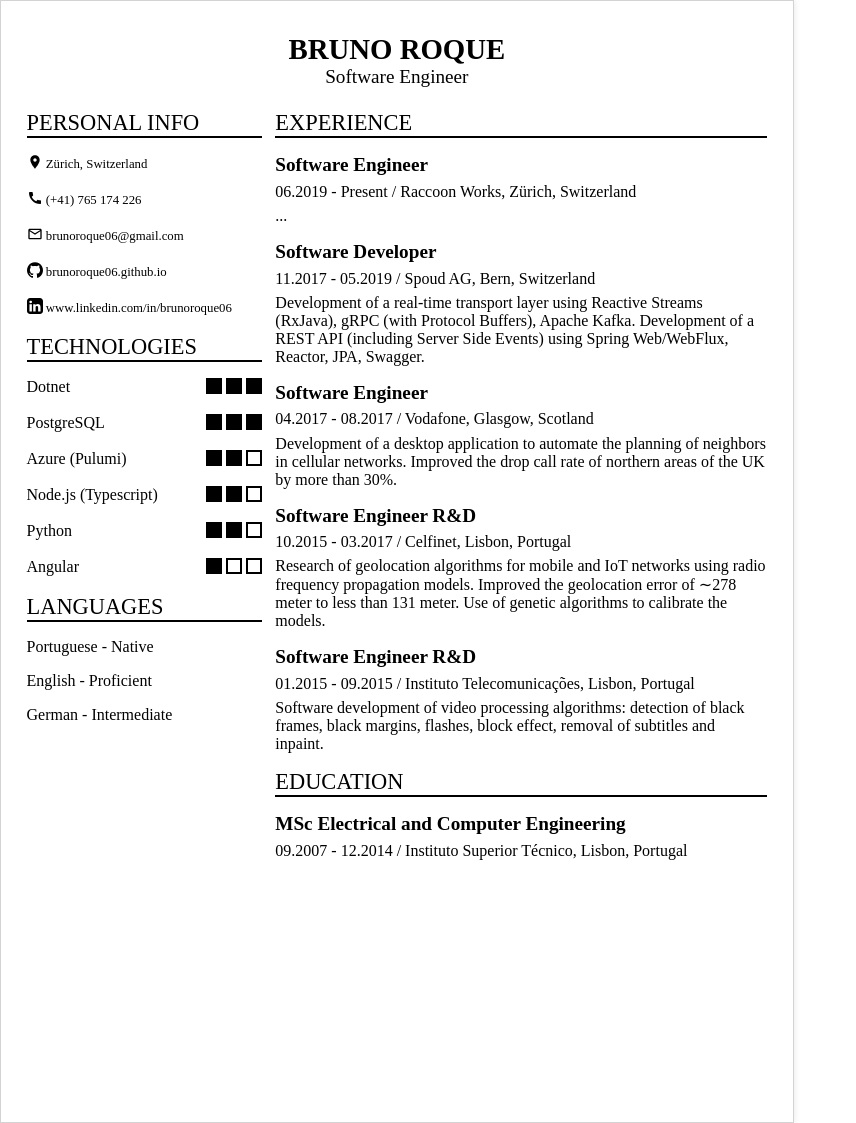
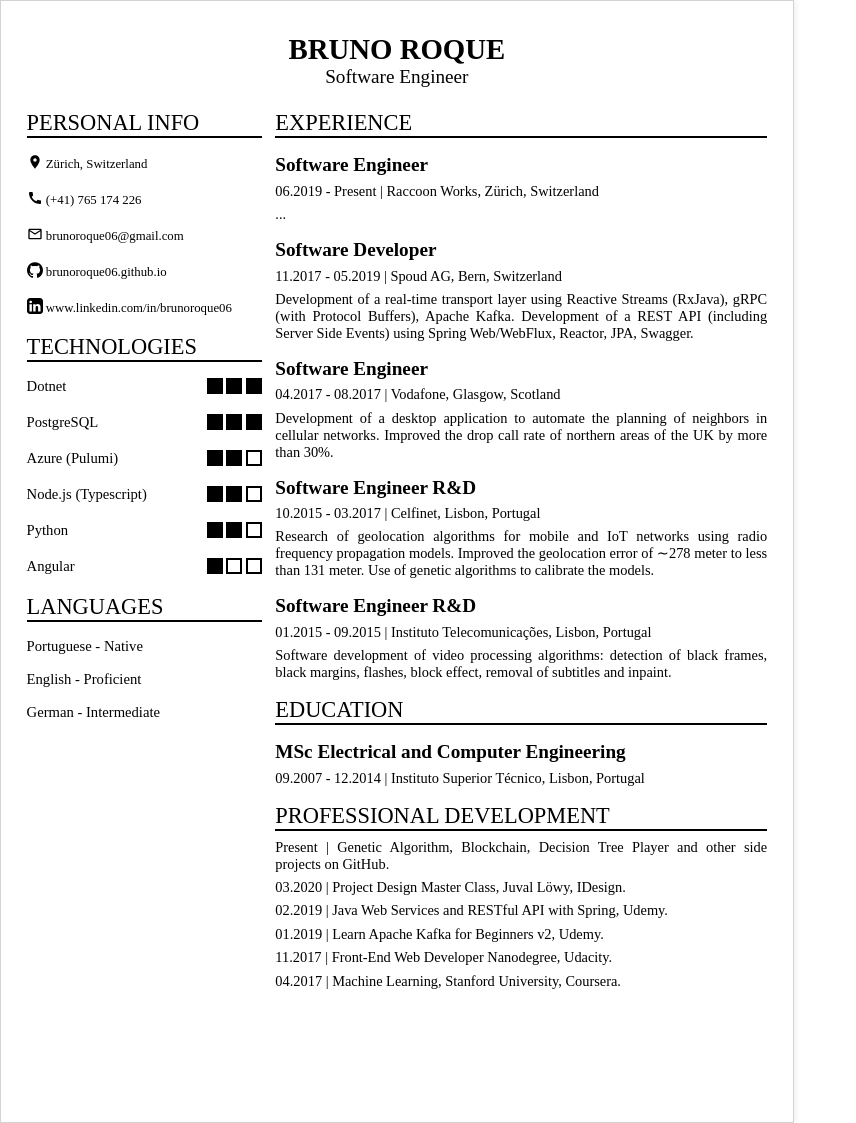
Before and after one commit to brunoroque06/brunoroque06.github.io, a Jekyll site: the page documents/curriculum-vitae/index.html, which Jekyll copies as it is, in a window 1280 px wide. Shown: the whole page, without its empty margins (0-856 px from the left). Built offline with Jekyll 4.4.1, drawn with Linux system fonts in a browser that asks for light colours.

Commit message:
Improve styling

```diff
--- a/documents/curriculum-vitae/index.html
+++ b/documents/curriculum-vitae/index.html
@@ -20,7 +20,7 @@
         height: 100%;
         margin: 0;
         padding: 0;
-        font: 12pt "SF Text Pro";
+        font: 11pt "SF Text Pro";
       }
 
       .page {
@@ -123,12 +123,15 @@
       }
 
       .main-sub {
+        font-size: 0.9rem;
         font-weight: 500;
         margin: 0.2rem 0;
       }
 
       .main-content {
+        font-size: 0.9rem;
         margin: 0.4rem 0;
+        text-align: justify;
       }
 
       @page {
@@ -302,7 +305,7 @@
         <div class="row">
           <div class="main-title">Software Engineer</div>
           <div class="main-sub">
-            06.2019 - Present / Raccoon Works, Zürich, Switzerland
+            06.2019 - Present | Raccoon Works, Zürich, Switzerland
           </div>
           <div class="main-content">...</div>
         </div>
@@ -310,7 +313,7 @@
         <div class="row">
           <div class="main-title">Software Developer</div>
           <div class="main-sub">
-            11.2017 - 05.2019 / Spoud AG, Bern, Switzerland
+            11.2017 - 05.2019 | Spoud AG, Bern, Switzerland
           </div>
           <div class="main-content">
             Development of a real-time transport layer using Reactive Streams
@@ -323,7 +326,7 @@
         <div class="row">
           <div class="main-title">Software Engineer</div>
           <div class="main-sub">
-            04.2017 - 08.2017 / Vodafone, Glasgow, Scotland
+            04.2017 - 08.2017 | Vodafone, Glasgow, Scotland
           </div>
           <div class="main-content">
             Development of a desktop application to automate the planning of
@@ -335,7 +338,7 @@
         <div class="row">
           <div class="main-title">Software Engineer R&D</div>
           <div class="main-sub">
-            10.2015 - 03.2017 / Celfinet, Lisbon, Portugal
+            10.2015 - 03.2017 | Celfinet, Lisbon, Portugal
           </div>
           <div class="main-content">
             Research of geolocation algorithms for mobile and IoT networks using
@@ -348,7 +351,7 @@
         <div class="row">
           <div class="main-title">Software Engineer R&D</div>
           <div class="main-sub">
-            01.2015 - 09.2015 / Instituto Telecomunicações, Lisbon, Portugal
+            01.2015 - 09.2015 | Instituto Telecomunicações, Lisbon, Portugal
           </div>
           <div class="main-content">
             Software development of video processing algorithms: detection of
@@ -362,8 +365,65 @@
         <div class="row">
           <div class="main-title">MSc Electrical and Computer Engineering</div>
           <div class="main-sub">
-            09.2007 - 12.2014 / Instituto Superior Técnico, Lisbon, Portugal
+            09.2007 - 12.2014 | Instituto Superior Técnico, Lisbon, Portugal
           </div>
+        </div>
+
+        <div class="section">Professional Development</div>
+
+        <div class="main-content">
+          <a
+            href="https://github.com/BrunoRoque06/lambda/tree/master/geneticalgorithm"
+            target="_blank"
+            rel="noopener noreferrer"
+          >
+            Present | Genetic Algorithm, Blockchain, Decision Tree Player and
+            other side projects on GitHub.
+          </a>
+        </div>
+
+        <div class="main-content">
+          03.2020 | Project Design Master Class, Juval Löwy, IDesign.
+        </div>
+
+        <div class="main-content">
+          <a
+            href="https://brunoroque06.github.io/documents/certificates/rest-api-spring-udemy.pdf"
+            target="_blank"
+            rel="noopener noreferrer"
+          >
+            02.2019 | Java Web Services and RESTful API with Spring, Udemy.
+          </a>
+        </div>
+
+        <div class="main-content">
+          <a
+            href="https://brunoroque06.github.io/documents/certificates/apache-kafka-udemy.pdf"
+            target="_blank"
+            rel="noopener noreferrer"
+          >
+            01.2019 | Learn Apache Kafka for Beginners v2, Udemy.
+          </a>
+        </div>
+
+        <div class="main-content">
+          <a
+            href="https://brunoroque06.github.io/documents/certificates/front-end-udacity.pdf"
+            target="_blank"
+            rel="noopener noreferrer"
+          >
+            11.2017 | Front-End Web Developer Nanodegree, Udacity.
+          </a>
+        </div>
+
+        <div class="main-content">
+          <a
+            href="https://brunoroque06.github.io/documents/certificates/machine-learning-coursera.pdf"
+            target="_blank"
+            rel="noopener noreferrer"
+          >
+            04.2017 | Machine Learning, Stanford University, Coursera.
+          </a>
         </div>
       </div>
     </div>
```
